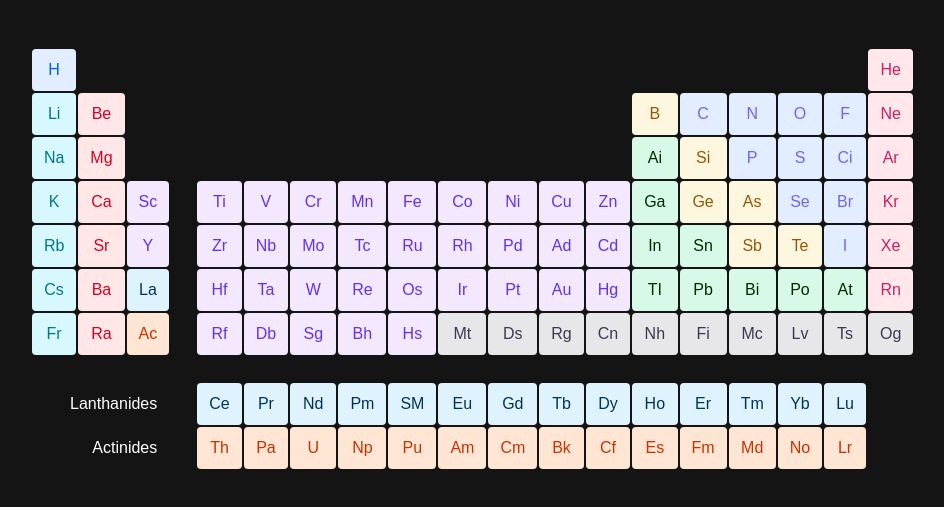
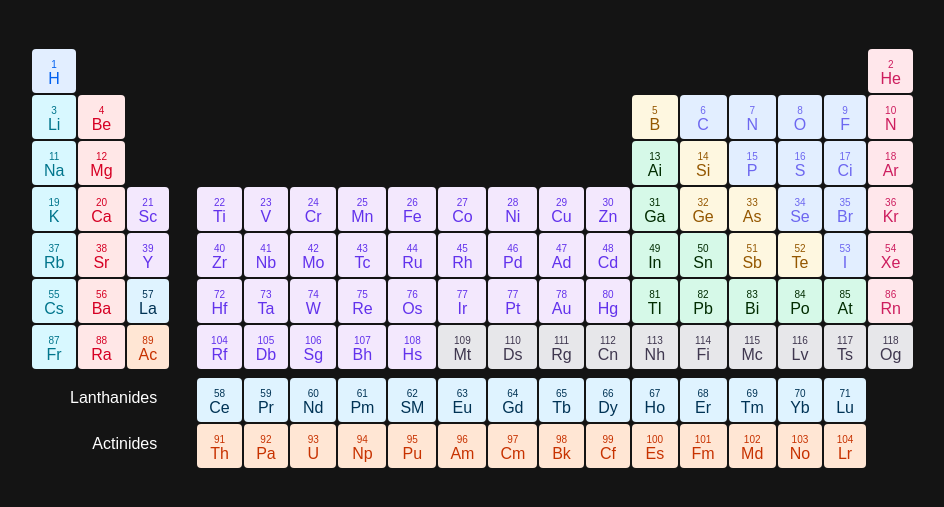
Before and after one commit to meet-salman/PeriodicTable-HTML-CSS, a plain HTML site: page index.html in a window 1280 px wide. Shown: the part 79-586 px from the top of the page, without its empty margins (193-1137 px from the left). Drawn offline with Linux system fonts and the light colour scheme.

Commit message:
Peridic Table Assignment Using HTML & CSS

```diff
--- a/index.html
+++ b/index.html
@@ -22,127 +22,127 @@
 
 
             <tr>
-                <td class="darkblue">H</td>
+                <td class="darkblue"><p>1</p>H</td>
                 <td colspan="17" class="gap"></td>
-                <td class="pink">He</td>
+                <td class="pink"><p>2</p>He</td>
             </tr>
 
 
             <tr>
-                <td class="seegreen">Li</td>
-                <td class="rose">Be</td>
+                <td class="seegreen"><p>3</p>Li</td>
+                <td class="rose"><p>4</p>Be</td>
                 <td colspan="11" class="gap"></td>
-                <td class="lightyellow">B</td>
-                <td class="blue">C</td>
-                <td class="blue">N</td>
-                <td class="blue">O</td>
-                <td class="blue">F</td>
-                <td class="pink">Ne</td>
+                <td class="lightyellow"><p>5</p>B</td>
+                <td class="blue"><p>6</p>C</td>
+                <td class="blue"><p>7</p>N</td>
+                <td class="blue"><p>8</p>O</td>
+                <td class="blue"><p>9</p>F</td>
+                <td class="pink"><p>10</p>N</td>
             </tr>
 
 
             <tr>
-                <td class="seegreen">Na</td>
-                <td class="rose">Mg</td>
+                <td class="seegreen"><p>11</p>Na</td>
+                <td class="rose"><p>12</p>Mg</td>
                 <td colspan="11" class="gap"></td>
-                <td class="green">Ai</td>
-                <td class="lightyellow">Si</td>
-                <td class="blue">P</td>
-                <td class="blue">S</td>
-                <td class="blue">Ci</td>
-                <td class="pink">Ar</td>
+                <td class="green"><p>13</p>Ai</td>
+                <td class="lightyellow"><p>14</p>Si</td>
+                <td class="blue"><p>15</p>P</td>
+                <td class="blue"><p>16</p>S</td>
+                <td class="blue"><p>17</p>Ci</td>
+                <td class="pink"><p>18</p>Ar</td>
             </tr>
 
 
             <tr>
-                <td class="seegreen">K</td>
-                <td class="rose">Ca</td>
-                <td class="purple">Sc</td>
+                <td class="seegreen"><p>19</p>K</td>
+                <td class="rose"><p>20</p>Ca</td>
+                <td class="purple"><p>21</p>Sc</td>
                 <td class="gap"></td>
-                <td class="purple">Ti</td>
-                <td class="purple">V</td>
-                <td class="purple">Cr</td>
-                <td class="purple">Mn</td>
-                <td class="purple">Fe</td>
-                <td class="purple">Co</td>
-                <td class="purple">Ni</td>
-                <td class="purple">Cu</td>
-                <td class="purple">Zn</td>
-                <td class="green">Ga</td>
-                <td class="lightyellow">Ge</td>
-                <td class="lightyellow">As</td>
-                <td class="blue">Se</td>
-                <td class="blue">Br</td>
-                <td class="pink">Kr</td>
+                <td class="purple"><p>22</p>Ti</td>
+                <td class="purple"><p>23</p>V</td>
+                <td class="purple"><p>24</p>Cr</td>
+                <td class="purple"><p>25</p>Mn</td>
+                <td class="purple"><p>26</p>Fe</td>
+                <td class="purple"><p>27</p>Co</td>
+                <td class="purple"><p>28</p>Ni</td>
+                <td class="purple"><p>29</p>Cu</td>
+                <td class="purple"><p>30</p>Zn</td>
+                <td class="green"><p>31</p>Ga</td>
+                <td class="lightyellow"><p>32</p>Ge</td>
+                <td class="lightyellow"><p>33</p>As</td>
+                <td class="blue"><p>34</p>Se</td>
+                <td class="blue"><p>35</p>Br</td>
+                <td class="pink"><p>36</p>Kr</td>
             </tr>
 
 
             <tr>
-                <td class="seegreen">Rb</td>
-                <td class="rose">Sr</td>
-                <td class="purple">Y</td>
+                <td class="seegreen"><p>37</p>Rb</td>
+                <td class="rose"><p>38</p>Sr</td>
+                <td class="purple"><p>39</p>Y</td>
                 <td class="gap"></td>
-                <td class="purple">Zr</td>
-                <td class="purple">Nb</td>
-                <td class="purple">Mo</td>
-                <td class="purple">Tc</td>
-                <td class="purple">Ru</td>
-                <td class="purple">Rh</td>
-                <td class="purple">Pd</td>
-                <td class="purple">Ad</td>
-                <td class="purple">Cd</td>
-                <td class="green">In</td>
-                <td class="green">Sn</td>
-                <td class="lightyellow">Sb</td>
-                <td class="lightyellow">Te</td>
-                <td class="blue">I</td>
-                <td class="pink">Xe</td>
+                <td class="purple"><p>40</p>Zr</td>
+                <td class="purple"><p>41</p>Nb</td>
+                <td class="purple"><p>42</p>Mo</td>
+                <td class="purple"><p>43</p>Tc</td>
+                <td class="purple"><p>44</p>Ru</td>
+                <td class="purple"><p>45</p>Rh</td>
+                <td class="purple"><p>46</p>Pd</td>
+                <td class="purple"><p>47</p>Ad</td>
+                <td class="purple"><p>48</p>Cd</td>
+                <td class="green"><p>49</p>In</td>
+                <td class="green"><p>50</p>Sn</td>
+                <td class="lightyellow"><p>51</p>Sb</td>
+                <td class="lightyellow"><p>52</p>Te</td>
+                <td class="blue"><p>53</p>I</td>
+                <td class="pink"><p>54</p>Xe</td>
             </tr>
 
 
             <tr>
-                <td class="seegreen">Cs</td>
-                <td class="rose">Ba</td>
-                <td class="lightblue">La</td>
+                <td class="seegreen"><p>55</p>Cs</td>
+                <td class="rose"><p>56</p>Ba</td>
+                <td class="lightblue"><p>57</p>La</td>
                 <td class="gap"></td>
-                <td class="purple">Hf</td>
-                <td class="purple">Ta</td>
-                <td class="purple">W</td>
-                <td class="purple">Re</td>
-                <td class="purple">Os</td>
-                <td class="purple">Ir</td>
-                <td class="purple">Pt</td>
-                <td class="purple">Au</td>
-                <td class="purple">Hg</td>
-                <td class="green">TI</td>
-                <td class="green">Pb</td>
-                <td class="green">Bi</td>
-                <td class="green">Po</td>
-                <td class="green">At</td>
-                <td class="pink">Rn</td>
+                <td class="purple"><p>72</p>Hf</td>
+                <td class="purple"><p>73</p>Ta</td>
+                <td class="purple"><p>74</p>W</td>
+                <td class="purple"><p>75</p>Re</td>
+                <td class="purple"><p>76</p>Os</td>
+                <td class="purple"><p>77</p>Ir</td>
+                <td class="purple"><p>77</p>Pt</td>
+                <td class="purple"><p>78</p>Au</td>
+                <td class="purple"><p>80</p>Hg</td>
+                <td class="green"><p>81</p>TI</td>
+                <td class="green"><p>82</p>Pb</td>
+                <td class="green"><p>83</p>Bi</td>
+                <td class="green"><p>84</p>Po</td>
+                <td class="green"><p>85</p>At</td>
+                <td class="pink"><p>86</p>Rn</td>
             </tr>
 
 
             <tr>
-                <td class="seegreen">Fr</td>
-                <td class="rose">Ra</td>
-                <td class="orange">Ac</td>
+                <td class="seegreen"><p>87</p>Fr</td>
+                <td class="rose"><p>88</p>Ra</td>
+                <td class="orange"><p>89</p>Ac</td>
                 <td class="gap"></td>
-                <td class="purple">Rf</td>
-                <td class="purple">Db</td>
-                <td class="purple">Sg</td>
-                <td class="purple">Bh</td>
-                <td class="purple">Hs</td>
-                <td class="gray">Mt</td>
-                <td class="gray">Ds</td>
-                <td class="gray">Rg</td>
-                <td class="gray">Cn</td>
-                <td class="gray">Nh</td>
-                <td class="gray">Fi</td>
-                <td class="gray">Mc</td>
-                <td class="gray">Lv</td>
-                <td class="gray">Ts</td>
-                <td class="gray">Og</td>
+                <td class="purple"><p>104</p>Rf</td>
+                <td class="purple"><p>105</p>Db</td>
+                <td class="purple"><p>106</p>Sg</td>
+                <td class="purple"><p>107</p>Bh</td>
+                <td class="purple"><p>108</p>Hs</td>
+                <td class="gray"><p>109</p>Mt</td>
+                <td class="gray"><p>110</p>Ds</td>
+                <td class="gray"><p>111</p>Rg</td>
+                <td class="gray"><p>112</p>Cn</td>
+                <td class="gray"><p>113</p>Nh</td>
+                <td class="gray"><p>114</p>Fi</td>
+                <td class="gray"><p>115</p>Mc</td>
+                <td class="gray"><p>116</p>Lv</td>
+                <td class="gray"><p>117</p>Ts</td>
+                <td class="gray"><p>118</p>Og</td>
             </tr>
 
 
@@ -154,20 +154,20 @@
             <tr>
                 <td colspan="3" class="gap groupname">Lanthanides</td>
                 <td class="gap"></td>
-                <td class="lightblue">Ce</td>
-                <td class="lightblue">Pr</td>
-                <td class="lightblue">Nd</td>
-                <td class="lightblue">Pm</td>
-                <td class="lightblue">SM</td>
-                <td class="lightblue">Eu</td>
-                <td class="lightblue">Gd</td>
-                <td class="lightblue">Tb</td>
-                <td class="lightblue">Dy</td>
-                <td class="lightblue">Ho</td>
-                <td class="lightblue">Er</td>
-                <td class="lightblue">Tm</td>
-                <td class="lightblue">Yb</td>
-                <td class="lightblue">Lu</td>
+                <td class="lightblue"><p>58</p>Ce</td>
+                <td class="lightblue"><p>59</p>Pr</td>
+                <td class="lightblue"><p>60</p>Nd</td>
+                <td class="lightblue"><p>61</p>Pm</td>
+                <td class="lightblue"><p>62</p>SM</td>
+                <td class="lightblue"><p>63</p>Eu</td>
+                <td class="lightblue"><p>64</p>Gd</td>
+                <td class="lightblue"><p>65</p>Tb</td>
+                <td class="lightblue"><p>66</p>Dy</td>
+                <td class="lightblue"><p>67</p>Ho</td>
+                <td class="lightblue"><p>68</p>Er</td>
+                <td class="lightblue"><p>69</p>Tm</td>
+                <td class="lightblue"><p>70</p>Yb</td>
+                <td class="lightblue"><p>71</p>Lu</td>
                 <td class="gap"></td>
             </tr>
 
@@ -175,20 +175,20 @@
             <tr>
                 <td colspan="3" class="gap groupname">Actinides</td>
                 <td class="gap"></td>
-                <td class="orange">Th</td>
-                <td class="orange">Pa</td>
-                <td class="orange">U</td>
-                <td class="orange">Np</td>
-                <td class="orange">Pu</td>
-                <td class="orange">Am</td>
-                <td class="orange">Cm</td>
-                <td class="orange">Bk</td>
-                <td class="orange">Cf</td>
-                <td class="orange">Es</td>
-                <td class="orange">Fm</td>
-                <td class="orange">Md</td>
-                <td class="orange">No</td>
-                <td class="orange">Lr</td>
+                <td class="orange"><p>91</p>Th</td>
+                <td class="orange"><p>92</p>Pa</td>
+                <td class="orange"><p>93</p>U</td>
+                <td class="orange"><p>94</p>Np</td>
+                <td class="orange"><p>95</p>Pu</td>
+                <td class="orange"><p>96</p>Am</td>
+                <td class="orange"><p>97</p>Cm</td>
+                <td class="orange"><p>98</p>Bk</td>
+                <td class="orange"><p>99</p>Cf</td>
+                <td class="orange"><p>100</p>Es</td>
+                <td class="orange"><p>101</p>Fm</td>
+                <td class="orange"><p>102</p>Md</td>
+                <td class="orange"><p>103</p>No</td>
+                <td class="orange"><p>104</p>Lr</td>
                 <td class="gap"></td>
             </tr>
 
--- a/styling.css
+++ b/styling.css
@@ -28,7 +28,7 @@ div{
 
 td{
     background-color: chocolate;
-    padding: 12px;
+    padding: 0px   12px    5px    12px;
     text-align: center;
     border-radius: 4px;
     /* border: 1px  solid  red; */
@@ -41,6 +41,11 @@ td{
 .groupname{
     color: white;
     text-align: end;
+}
+
+p{
+    font-size: 10PX;
+    margin-bottom: 0px;
 }
 
 .purple{
```
